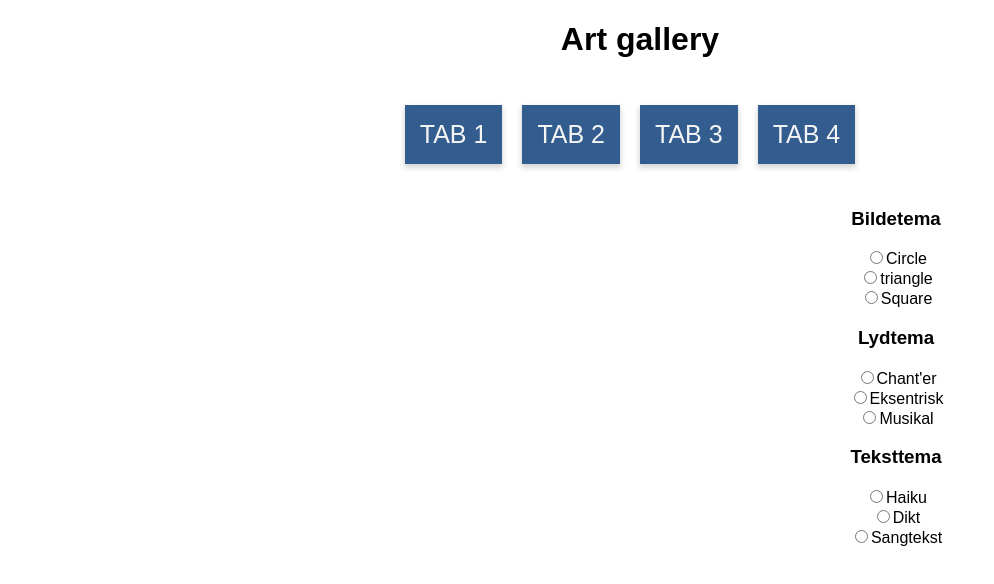
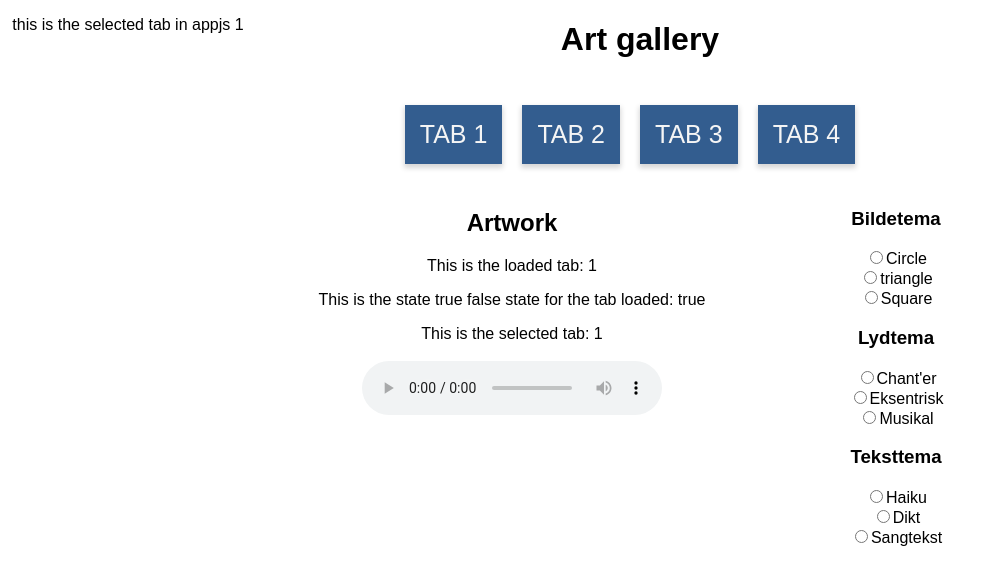
Before and after one commit to IT2810/it2810-webutvikling-h18-prosjekt-2-gruppe--16, a React (Create React App) app in the folder webdev2/: page / in a window 1280 px wide. Shown: the top 584 px of the page, without its empty margins (0-994 px from the left). Built offline with nearby package versions, Linux system fonts and the light colour scheme; no server answers.

Commit message:
fixed tab rendering bug

```diff
--- a/webdev2/src/App.js
+++ b/webdev2/src/App.js
@@ -21,6 +21,7 @@ class App extends Component {
     return (
       <div className="App">
         <h1>Art gallery</h1>
+          <p>this is the selected tab in appjs {this.state.tabSelected}</p>
         <div className="DisplayTabs">
             <Tab changeTab={this.onChangeTab.bind(this)} tabTitle={'TAB 1'} value={1}/>
             <Tab changeTab={this.onChangeTab.bind(this)} tabTitle={'TAB 2'} value={2}/>
--- a/webdev2/src/components/MediaDisplayArea.js
+++ b/webdev2/src/components/MediaDisplayArea.js
@@ -4,8 +4,6 @@ import Audio from "./Audio"
 import Text from "./Text";
 
 class MediaDisplayArea extends Component {
-    //render if props.displayNumber=props.tabSelected
-    //https://reactjs.org/docs/conditional-rendering.html
     constructor(props){
         super();
         this.state ={
@@ -13,15 +11,17 @@ class MediaDisplayArea extends Component {
         }
     }
 
-    componentWillReceiveProps(){
-        if(this.props.displayNumber === this.props.tabSelected){
-            this.setState({isEqual:true})
+    static getDerivedStateFromProps(props, state) {
+        if(props.displayNumber === props.tabSelected) {
+            return{
+                isEqual:true
+            };
         } else {
-            this.setState({isEqual:false})
+            return{
+                isEqual:false
+            };
         }
     }
-
-
 
     render() {
         if(this.state.isEqual) {
@@ -29,13 +29,12 @@ class MediaDisplayArea extends Component {
                 <div className="MediaWrap">
 
                     <h2>Artwork</h2>
-                    <p>
-                        {this.props.displayNumber}
-                        {this.props.tabSelected}
-                    </p>
-                    <Text type={this.props.text} number={this.props.tabSelected}/>
-                    <Picture type={this.props.img} number={this.props.tabSelected}/>
-                    <Audio type={this.props.audioTheme} number={this.props.tabSelected}/>
+                    <p>This is the loaded tab: {this.props.displayNumber}</p>
+                    <p>This is the state true false state for the tab loaded: {this.state.isEqual.toString()}</p>
+                    <p>This is the selected tab: {this.props.tabSelected}</p>
+                    <Text type={this.props.text} number={this.props.displayNumber}/>
+                    <Picture type={this.props.img} number={this.props.displayNumber}/>
+                    <Audio type={this.props.audioTheme} number={this.props.displayNumber}/>
 
                 </div>
             );
```
